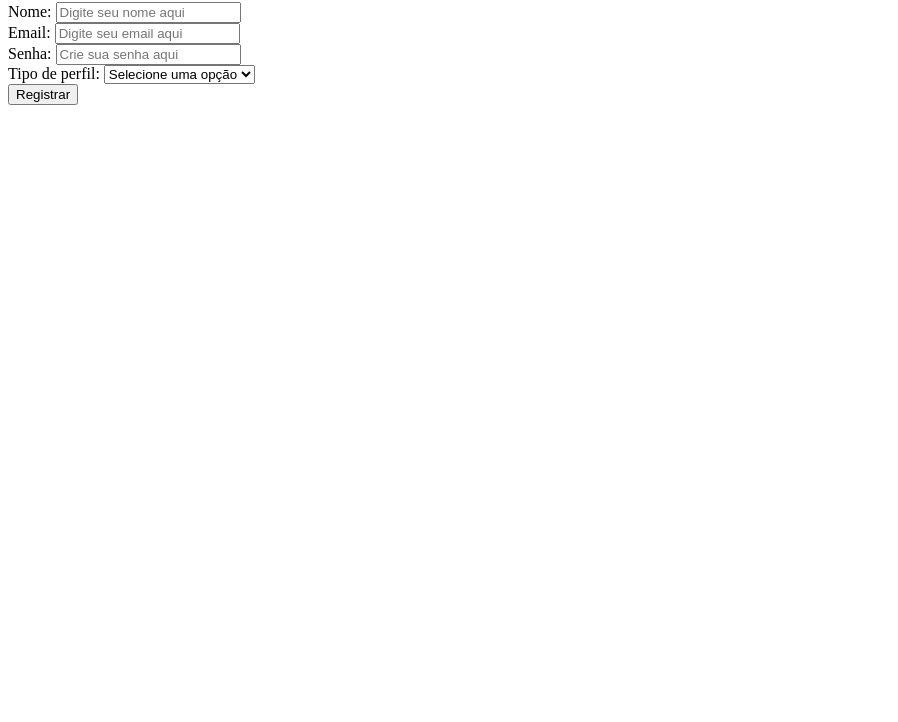
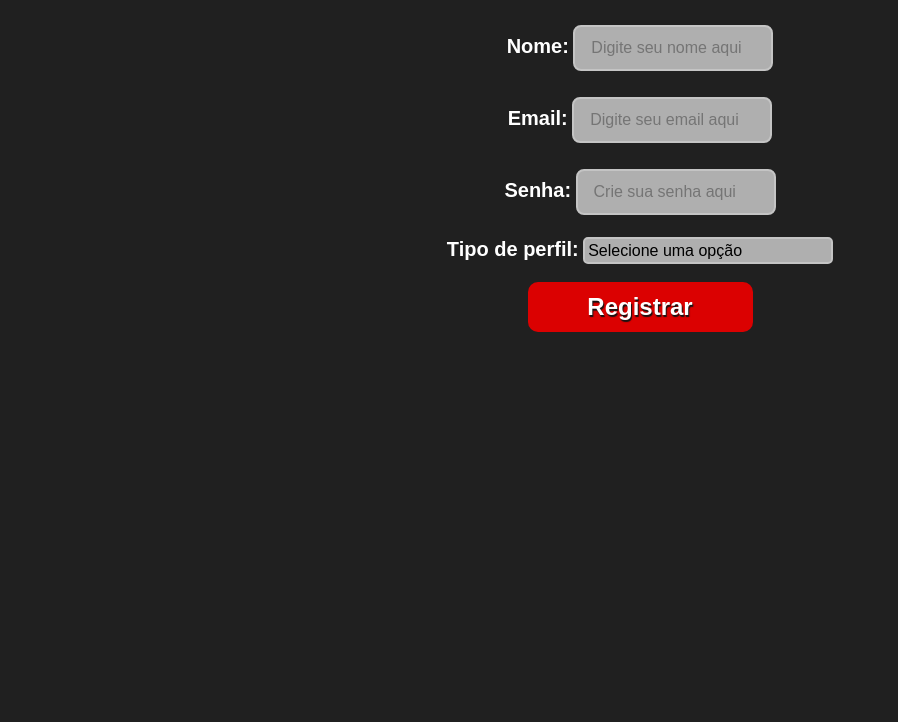
Before and after one commit to dacostavictor/Gerenciamento-de-empr-stimos-de-livros, a website: page public/index.html in a window 1280 px wide. Shown: the part 78-800 px from the top of the page, without its empty margins (0-898 px from the left). Drawn offline with Linux system fonts and the light colour scheme.

Commit message:
estilizando página de cadastro

```diff
--- a/public/index.html
+++ b/public/index.html
@@ -18,6 +18,7 @@
         required
       />
       <br />
+      <br />
 
       <label for="email">Email:</label>
       <input
@@ -27,6 +28,7 @@
         id="email"
         required
       />
+      <br />
       <br />
 
       <label for="senha">Senha:</label>
@@ -38,6 +40,7 @@
         required
       />
       <br />
+      <br />
 
       <label for="perfil">Tipo de perfil:</label>
       <select name="perfil" id="perfil" required>
@@ -46,8 +49,9 @@
         <option value="bibliotecario">Bibliotecario</option>
       </select>
       <br />
+      <br />
 
-      <button type="submit">Registrar</button>
+      <button type="submit" id="registrar">Registrar</button>
     </form>
 
     <script src="script.js"></script>
--- a/public/style.css
+++ b/public/style.css
@@ -0,0 +1,65 @@
+body {
+  background-color: rgb(32, 32, 32);
+  color: white;
+  font-family: Arial, Helvetica, sans-serif;
+  text-align: center;
+  font-weight: bold;
+}
+
+h1 {
+  font-size: 40px;
+}
+
+label {
+  font-size: 20px;
+}
+
+input[type="text"] {
+  width: 200px;
+  padding: 12px 16px;
+  margin: 4px 0;
+  box-sizing: border-box;
+  border: 2px solid #c4c4c4;
+  border-radius: 8px;
+  background-color: #afafaf;
+  font-size: 16px;
+  transition: all 0.3s ease;
+}
+
+input[type="text"]:focus {
+  border-color: #4caf50;
+  box-shadow: 0 0 8px rgba(76, 175, 80, 0.3);
+  outline: none;
+}
+
+select {
+  background-color: #afafaf;
+  appearance: none;
+  -webkit-appearance: none;
+  -moz-appearance: none;
+  border: 2px solid #c4c4c4;
+  padding: 3px;
+  border-radius: 5px;
+  font-size: 16px;
+  cursor: pointer;
+  width: 250px;
+}
+
+#registrar {
+  cursor: pointer;
+  background-color: rgb(219, 1, 1);
+  color: white;
+  text-shadow: 1px 2px 1px rgb(19, 19, 19);
+  width: 225px;
+  height: 50px;
+  border: none;
+  border-radius: 10px;
+  transition: 0.5s;
+  font-weight: bold;
+  font-size: 24px;
+}
+
+#registrar:hover {
+  transform: scale(1.1);
+  background-color: rgb(255, 21, 21);
+}
```
